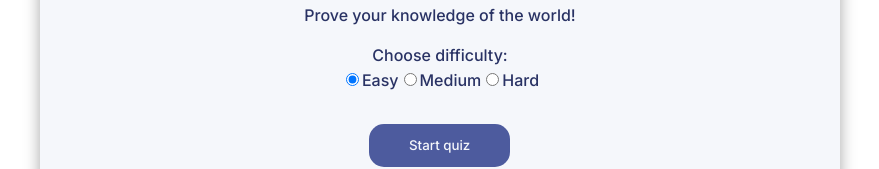
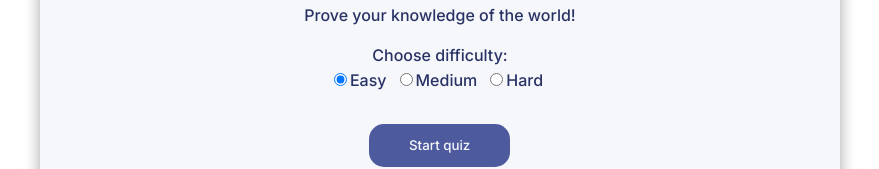
Before and after one commit to cluelesswaves/Quizzical, a React (Vite) app: page / in a window 1280 px wide. Shown: the part 206-375 px from the top of the page, without its empty margins (200-1079 px from the left). Built offline with nearby package versions, Linux system fonts and the light colour scheme.

Commit message:
Update App.css

```diff
--- a/src/App.css
+++ b/src/App.css
@@ -74,6 +74,10 @@ main {
 
 .difficulty-form > p {
   margin-bottom: 0.3em;
+}
+
+.difficulty-form > label {
+  margin-right: .5em;
 }
 
 .btn {
```
